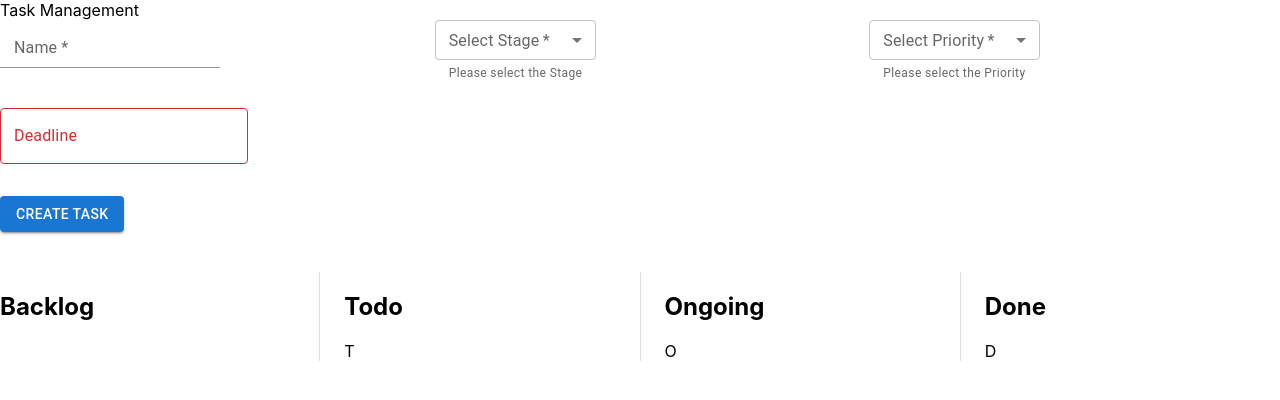
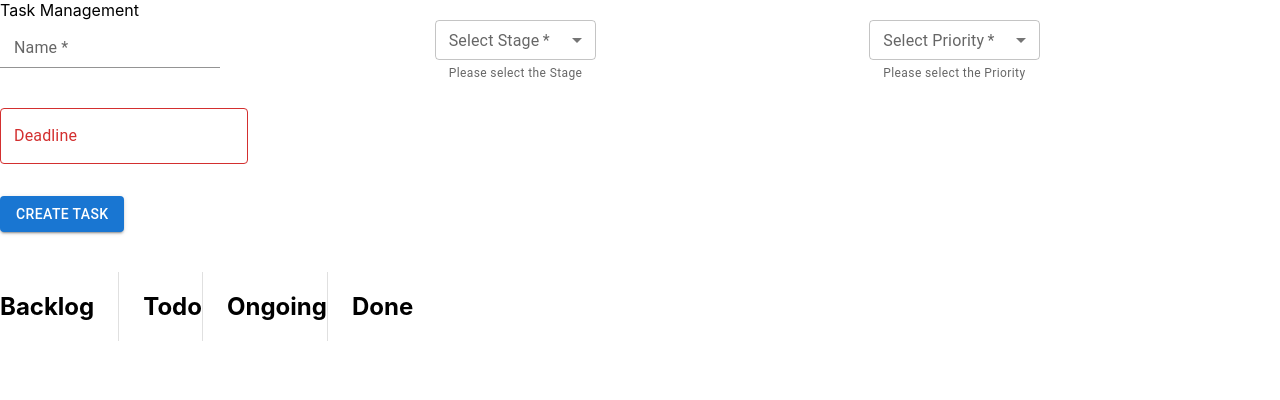
Before and after one commit to lalitnegi23/JSAssessment, a React (Create React App) app: page /taskmanagement in a window 1280 px wide. Shown: the top 400 px of the page. Built offline with nearby package versions, Linux system fonts and the light colour scheme.

Commit message:
final commit

```diff
--- a/package.json
+++ b/package.json
@@ -12,9 +12,12 @@
     "@testing-library/react": "^13.3.0",
     "@testing-library/user-event": "^13.5.0",
     "date-fns": "^2.29.1",
+    "nanoid": "^4.0.0",
     "react": "^18.2.0",
     "react-dnd": "^16.0.1",
+    "react-dnd-html5-backend": "^16.0.1",
     "react-dom": "^18.2.0",
+    "react-icons": "^4.4.0",
     "react-redux": "^8.0.2",
     "react-router-dom": "^6.3.0",
     "react-scripts": "5.0.1",
--- /dev/null
+++ b/src/actions/saveListAction.js
@@ -0,0 +1,29 @@
+export function saveBackLogListAction(val){
+    return{
+        type:"BACKLOGLIST",
+        payload:val
+    }
+}
+
+export function saveTodoListAction(val){
+    return{
+        type:"TODOLIST",
+        payload:val
+    }
+}
+
+export function saveDoneListAction(val){
+    return{
+        type:"DONELIST",
+        payload:val
+    }
+}
+
+export function saveOngoingListAction(val){
+    return{
+        type:"ONGOINGLIST",
+        payload:val
+    }
+}
+
+export default {saveBackLogListAction,saveTodoListAction,saveDoneListAction,saveOngoingListAction}
--- a/src/components/Backlog.js
+++ /dev/null
@@ -1,8 +0,0 @@
-export default function Backlog({b}){
-
-    return(
-        <>
-        <p>{b?.name}</p>
-        </>
-    )
-}
--- a/src/components/Done.js
+++ /dev/null
@@ -1,7 +0,0 @@
-export default function Done(){
-    return(
-        <>
-        D
-        </>
-    )
-}
--- a/src/components/Ongoing.js
+++ /dev/null
@@ -1,7 +0,0 @@
-export default function Ongoing(){
-    return(
-        <>
-        O
-        </>
-    )
-}
--- /dev/null
+++ b/src/components/Task.js
@@ -0,0 +1,43 @@
+import {useDrag} from "react-dnd";
+import Grid from "@mui/material/Grid";
+import {AiFillDelete} from "react-icons/ai";
+import {AiFillEdit} from "react-icons/ai";
+import {AiFillBackward} from "react-icons/ai";
+import {AiFillForward} from "react-icons/ai";
+
+
+export default function Task({b,id}){
+
+    const [{isDragging}, drag] = useDrag(()=>({
+        type:"task",
+        item:{id:id,b:b},
+        collect: (monitor)=>({
+            isDragging: !! monitor.isDragging(),
+        })
+
+    }))
+
+    return(
+        <div ref={drag} style={{border:isDragging? "5px solid pink" : "0px"}}>
+            <Grid container spacing={2}>
+  <Grid item xs={16}>
+  <p>{b?.name}</p>
+  </Grid>
+  <Grid item xs={2}>
+  <AiFillEdit/>
+  </Grid>
+  <Grid item xs={2}>
+    <AiFillDelete/>
+  </Grid>
+  <Grid item xs={2}>
+    <AiFillForward/>
+  </Grid>
+  <Grid item xs={2}>
+    <AiFillBackward/>
+  </Grid>
+</Grid>
+
+
+        </div>
+    )
+}
--- a/src/components/TaskPlayGround.js
+++ b/src/components/TaskPlayGround.js
@@ -3,31 +3,112 @@ import InputLabel from "@mui/material/InputLabel";
 import Input from "@mui/material/Input";
 import Grid from "@mui/material/Grid";
 import Divider from "@mui/material/Divider";
-import Backlog from "./Backlog";
-import Done from "./Done";
-import Ongoing from "./Ongoing";
-import Todo from "./Todo";
+import Task from "./Task";
+
+import { nanoid } from 'nanoid'
 import {useSelector, useDispatch} from 'react-redux';
+import {useDrop} from "react-dnd";
 import Button from "@mui/material/Button";
-import { useState } from "react";
+import { useEffect, useState } from "react";
+import {saveBackLogListAction} from "../actions/saveListAction";
 
 export default function TaskPlayGround(){
 
     const tasksList = useSelector(state => state?.createTaskReducer?.tasks)
-    const backlogList = tasksList?.filter(task=>task?.stage==="backlog")
+    const [backLogList,setBackLogList] = useState([]);
+    const [toDoList,setToDoList] = useState([]);
+    const [doneList,setDoneList] = useState([]);
+    const [onGoingList,setOnGoingList] = useState([]);
+    const dispatch = useDispatch();
+    useEffect(()=>{
+
+        const backlogList = tasksList?.filter(task=>task?.stage==="backlog")
+
     const todoList = tasksList?.filter(task=>task?.stage==="todo")
-    const doneList = tasksList?.filter(task=>task?.stage==="done")
+
+    const donList = tasksList?.filter(task=>task?.stage==="done")
+
     const ongoingList = tasksList?.filter(task=>task?.stage==="ongoing")
+    dispatch(saveBackLogListAction(backlogList))
+setBackLogList(backlogList);
+setToDoList(todoList);
+setDoneList(donList);
+setOnGoingList(ongoingList);
+    },[tasksList])
+
+    const [{isOverBackLog},dropBackLog] = useDrop(()=>({
+        accept:"task",
+        drop:(item)=>addTaskToBackLog(item?.id,item?.b),
+        collect:(monitor)=>({
+            isOverONG: !! monitor.isOver(),
+        })
+
+    }))
+    const addTaskToBackLog=(id,b)=>{
+       setBackLogList([...backLogList,b])
+    }
+
+
+
+    const [{isOver},drop] = useDrop(()=>({
+        accept:"task",
+        drop:(item)=>addTaskToList(item?.id,item?.b),
+        collect:(monitor)=>({
+            isOver: !! monitor.isOver(),
+        })
+
+    }))
+
+    const addTaskToList=(id,b)=>{
+        console.log(b);
+       // console.log(backLogList);
+        //const task = backLogList.filter((t,index)=>id === index)
+
+        setToDoList([...toDoList,b])
+        if (b?.stage==="backlog"){
+            setBackLogList((backLogList)=>backLogList.filter((item,index)=>index!==id))
+        }
+
+        // console.log(toDoList)
+    }
+
+
+    const [{isOverONG},dropONG] = useDrop(()=>({
+        accept:"task",
+        drop:(item)=>addTaskToONG(item?.id,item?.b),
+        collect:(monitor)=>({
+            isOverONG: !! monitor.isOver(),
+        })
+
+    }))
+    const addTaskToONG=(id,b)=>{
+       setOnGoingList([...onGoingList,b])
+    }
+
+
+    const [{isOverDone},dropDone] = useDrop(()=>({
+        accept:"task",
+        drop:(item)=>addTaskToDone(item?.id,item?.b),
+        collect:(monitor)=>({
+            isOverONG: !! monitor.isOver(),
+        })
+
+    }))
+    const addTaskToDone=(id,b)=>{
+       setDoneList([...doneList,b])
+    }
+
     return(
         <>
 
-        <Grid container marginTop={5}>
+        <Grid container marginTop={5} >
+            <div ref={dropBackLog}>
       <Grid item xs marginRight={3}>
         <h2>Backlog</h2>
-        {backlogList.map((b)=>{
+        {backLogList.map((b,index)=>{
             return(
                 <>
-                <Backlog b={b}/>
+                <Task key={index} b={b} id={index}/>
                 </>
             )
 
@@ -35,21 +116,51 @@ export default function TaskPlayGround(){
 
 
       </Grid>
+      </div>
       <Divider orientation="vertical" flexItem ></Divider>
+      <div ref={drop}>
       <Grid item xs marginLeft={3}>
         <h2>Todo</h2>
-        <Todo/>
+        {toDoList?.map((b,index)=>{
+            return(
+                <>
+                <Task key={index} b={b} id={index}/>
+                </>
+            )
+
+        })}
+
+
       </Grid>
+      </div>
       <Divider orientation="vertical" flexItem></Divider>
+      <div ref={dropONG}>
       <Grid item xs marginLeft={3}>
       <h2>  Ongoing</h2>
-      <Ongoing/>
+      {onGoingList?.map((b,index)=>{
+            return(
+                <>
+                <Task key={index} b={b} id={index}/>
+                </>
+            )
+
+        })}
       </Grid>
+      </div>
       <Divider orientation="vertical" flexItem></Divider>
+      <div ref={dropDone}>
       <Grid item xs marginLeft={3}>
         <h2>Done</h2>
-        <Done/>
+        {doneList?.map((b,index)=>{
+            return(
+                <>
+                <Task key={index} b={b} id={index}/>
+                </>
+            )
+
+        })}
       </Grid>
+      </div>
     </Grid>
         </>
     )
--- a/src/components/Todo.js
+++ /dev/null
@@ -1,7 +0,0 @@
-export default function Todo(){
-    return(
-        <>
-        T
-        </>
-    )
-}
--- a/src/index.js
+++ b/src/index.js
@@ -13,10 +13,13 @@ import { Provider } from 'react-redux'
 import store from './store'
 import AdapterDateFns from '@date-io/date-fns';
 import { LocalizationProvider } from '@mui/x-date-pickers';
+import {DndProvider } from "react-dnd";
+import {HTML5Backend} from "react-dnd-html5-backend";
 const root = ReactDOM.createRoot(document.getElementById('root'));
 root.render(
   <Provider store={store}>
   <React.StrictMode>
+<DndProvider backend={HTML5Backend}>
   <LocalizationProvider dateAdapter={AdapterDateFns}>
     <BrowserRouter>
     <Routes>
@@ -28,6 +31,7 @@ root.render(
       </Routes>
     </BrowserRouter>
     </LocalizationProvider>
+    </DndProvider>
   </React.StrictMode>
   </Provider>
 );
--- a/src/reducers/reducer.js
+++ b/src/reducers/reducer.js
@@ -2,10 +2,11 @@ import { combineReducers } from "redux";
 import signInReducer from "./signInReducer"
 import signUpReducer from "./signUpReducer"
 import createTaskReducer from "./createTaskReducer"
-
+import saveListReducer from "./saveListReducer"
 const rootReducer = combineReducers ({
     signInReducer,
     signUpReducer,
     createTaskReducer,
+    saveListReducer
 });
 export default rootReducer;
--- /dev/null
+++ b/src/reducers/saveListReducer.js
@@ -0,0 +1,24 @@
+
+const INITIAL_STATE = {
+    backlogList:[],
+    todoList:[],
+    doneList:[],
+    ongoingList:[]
+  };
+
+const saveListReducer = (state = INITIAL_STATE, action) => {
+    switch(action.type){
+        case "BACKLOGLIST":
+            return {...state,backlogList:[...state.backlogList,action.payload]}
+        case "TODOLIST":
+            return {...state,todoList:[...state.todoList,action.payload]}
+        case "DONELIST":
+            return {...state,doneList:[...state.doneList,action.payload]}
+        case "ONGOINGLIST":
+            return {...state,ongoingList:[...state.ongoingList,action.payload]}
+        default:
+            return state
+    }
+}
+
+export default saveListReducer
```
Also changed, not shown: 1 other file (tests, documents, lock files or other folders).
